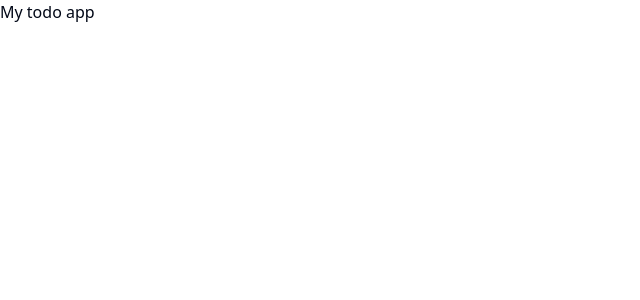
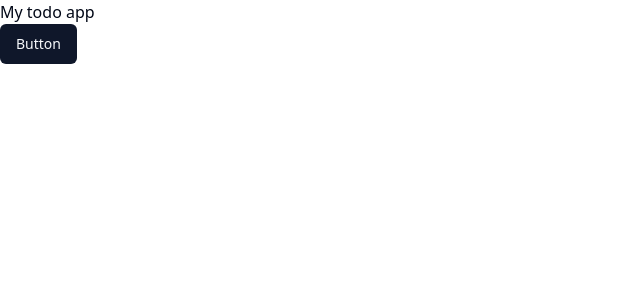
Before and after one commit to rahathasanDev/Redux-To-Do-App, a React (Vite) app: page / in a window 1280 px wide. Shown: the top 300 px of the page, without its empty margins (0-640 px from the left). Built offline with nearby package versions, Linux system fonts and the light colour scheme.

Commit message:
Typescript and redux installation complete

```diff
--- a/package.json
+++ b/package.json
@@ -10,11 +10,14 @@
     "preview": "vite preview"
   },
   "dependencies": {
+    "@radix-ui/react-slot": "^1.0.2",
+    "@reduxjs/toolkit": "^2.2.3",
     "class-variance-authority": "^0.7.0",
     "clsx": "^2.1.1",
     "lucide-react": "^0.376.0",
     "react": "^18.2.0",
     "react-dom": "^18.2.0",
+    "react-redux": "^9.1.1",
     "tailwind-merge": "^2.3.0",
     "tailwindcss-animate": "^1.0.7"
   },
--- a/src/App.tsx
+++ b/src/App.tsx
@@ -1,14 +1,12 @@
-import { useState } from 'react'
-import reactLogo from './assets/react.svg'
-import viteLogo from '/vite.svg'
-import './App.css'
+import { Button } from "./components/ui/button"
 
 function App() {
-  const [count, setCount] = useState(0)
 
   return (
     <>
     <h1>My todo app</h1>
+    <Button>Button</Button>
+
     </>
   )
 }
--- /dev/null
+++ b/src/components/ui/button.tsx
@@ -0,0 +1,56 @@
+import * as React from "react"
+import { Slot } from "@radix-ui/react-slot"
+import { cva, type VariantProps } from "class-variance-authority"
+
+import { cn } from "@/lib/utils"
+
+const buttonVariants = cva(
+  "inline-flex items-center justify-center whitespace-nowrap rounded-md text-sm font-medium ring-offset-background transition-colors focus-visible:outline-none focus-visible:ring-2 focus-visible:ring-ring focus-visible:ring-offset-2 disabled:pointer-events-none disabled:opacity-50",
+  {
+    variants: {
+      variant: {
+        default: "bg-primary text-primary-foreground hover:bg-primary/90",
+        destructive:
+          "bg-destructive text-destructive-foreground hover:bg-destructive/90",
+        outline:
+          "border border-input bg-background hover:bg-accent hover:text-accent-foreground",
+        secondary:
+          "bg-secondary text-secondary-foreground hover:bg-secondary/80",
+        ghost: "hover:bg-accent hover:text-accent-foreground",
+        link: "text-primary underline-offset-4 hover:underline",
+      },
+      size: {
+        default: "h-10 px-4 py-2",
+        sm: "h-9 rounded-md px-3",
+        lg: "h-11 rounded-md px-8",
+        icon: "h-10 w-10",
+      },
+    },
+    defaultVariants: {
+      variant: "default",
+      size: "default",
+    },
+  }
+)
+
+export interface ButtonProps
+  extends React.ButtonHTMLAttributes<HTMLButtonElement>,
+    VariantProps<typeof buttonVariants> {
+  asChild?: boolean
+}
+
+const Button = React.forwardRef<HTMLButtonElement, ButtonProps>(
+  ({ className, variant, size, asChild = false, ...props }, ref) => {
+    const Comp = asChild ? Slot : "button"
+    return (
+      <Comp
+        className={cn(buttonVariants({ variant, size, className }))}
+        ref={ref}
+        {...props}
+      />
+    )
+  }
+)
+Button.displayName = "Button"
+
+export { Button, buttonVariants }
--- a/src/main.tsx
+++ b/src/main.tsx
@@ -1,10 +1,14 @@
-import React from 'react'
-import ReactDOM from 'react-dom/client'
-import App from './App.tsx'
-import './index.css'
+import React from "react";
+import ReactDOM from "react-dom/client";
+import App from "./App.tsx";
+import "./index.css";
+import { Provider } from "react-redux";
+import { store } from "./redux/store.ts";
 
-ReactDOM.createRoot(document.getElementById('root')!).render(
+ReactDOM.createRoot(document.getElementById("root")!).render(
   <React.StrictMode>
-    <App />
-  </React.StrictMode>,
-)
+    <Provider store={store}>
+      <App />
+    </Provider>
+  </React.StrictMode>
+);
--- /dev/null
+++ b/src/redux/hook.ts
@@ -0,0 +1,6 @@
+import { useDispatch, useSelector } from 'react-redux'
+import type { RootState, AppDispatch } from './store'
+
+// Use throughout your app instead of plain `useDispatch` and `useSelector`
+export const useAppDispatch = useDispatch.withTypes<AppDispatch>()
+export const useAppSelector = useSelector.withTypes<RootState>()
--- /dev/null
+++ b/src/redux/store.ts
@@ -0,0 +1,13 @@
+import { configureStore } from "@reduxjs/toolkit";
+
+
+export const store = configureStore({
+  reducer: {
+
+  },
+})
+
+// Infer the `RootState` and `AppDispatch` types from the store itself
+export type RootState = ReturnType<typeof store.getState>
+// Inferred type: {posts: PostsState, comments: CommentsState, users: UsersState}
+export type AppDispatch = typeof store.dispatch
```
Also changed, not shown: 1 other file (tests, documents, lock files or other folders).
